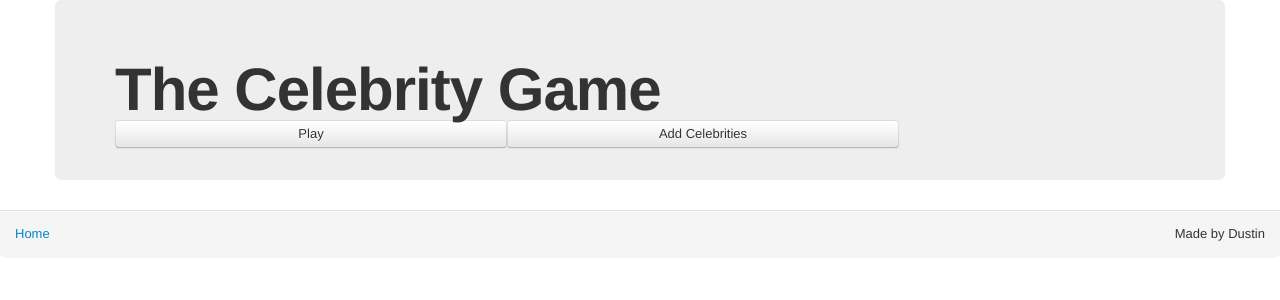
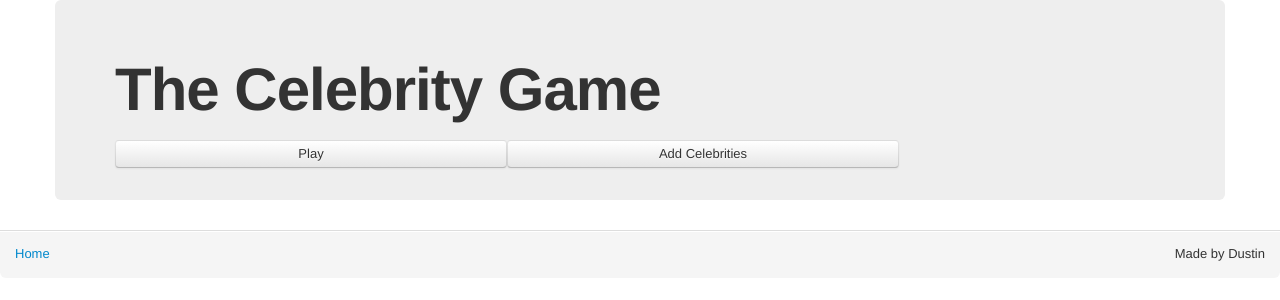
Before and after one commit to dustinkeitel/penvelopekravitz, a Django app: page / in a window 1280 px wide. Shown: the top 300 px of the page. Run offline with Django 3.2, Linux system fonts and the light colour scheme; some libraries are stand-ins or nearby versions.

Commit message:
Little margin change

```diff
--- a/penvelopekravitz/static/css/styles.css
+++ b/penvelopekravitz/static/css/styles.css
@@ -1,3 +1,6 @@
+.hero-unit div.buttons {
+    margin-top: 20px;
+}
 .hero-unit div.buttons a {
     margin: 0 auto;
 }
```
